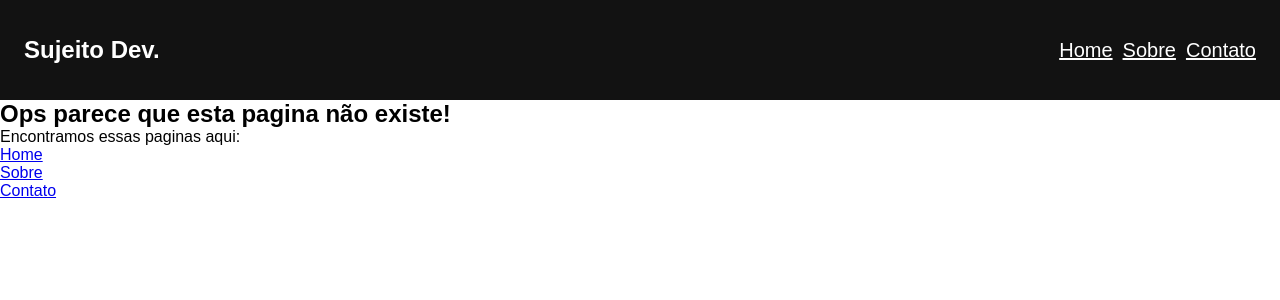
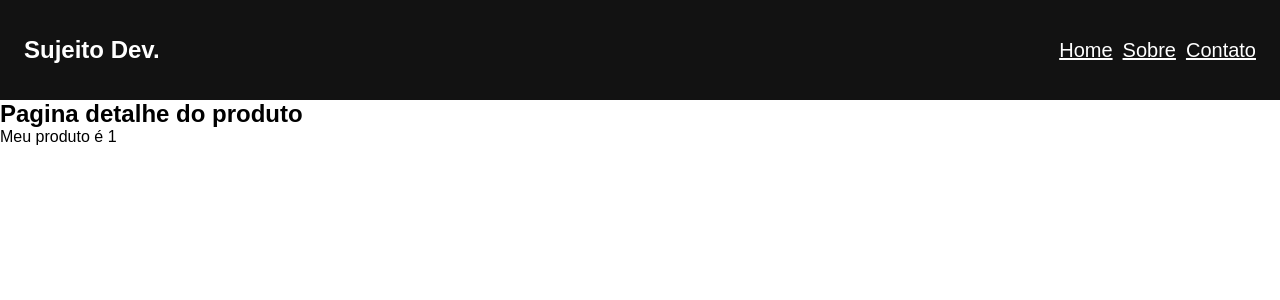
Before and after one commit to dandarabianca/projeto-empresa, a React (Create React App) app: page /produto/1 in a window 1280 px wide. Shown: the top 300 px of the page. Built offline with nearby package versions, Linux system fonts and the light colour scheme.

Commit message:
finalizando rotas

```diff
--- a/src/pages/Home/index.js
+++ b/src/pages/Home/index.js
@@ -1,16 +1,15 @@
-import { Link } from 'react-router-dom';
+import { Link } from "react-router-dom";
 
 function App() {
   return (
     <div className="App">
-        <h1>
-          Bem vindo a pagina home!
-        </h1>
-        <span>Sujeito programador</span> <br/>
-        <br/>
-
-        <Link to="/sobre">Sobre</Link> <br/>
+      <h1>Bem vindo a pagina home!</h1>
+      <span>Sujeito programador</span> <br />
+      <br />
+      <Link to="/sobre">Sobre</Link> <br />
       <Link to="/contato">Contato</Link>
+      <hr />
+      <Link to="/produto/123">Acessar produto 123</Link>
     </div>
   );
 }
--- a/src/pages/Produto/index.js
+++ b/src/pages/Produto/index.js
@@ -1,10 +1,14 @@
+import { useParams } from "react-router-dom";
 
-function Produto(){
-    return(
-        <div>
-            <h2>Produtos</h2>
-        </div>
-    )
+function Produto() {
+  const { id } = useParams();
+  return (
+    <div>
+      <h2>Pagina detalhe do produto</h2>
+
+      <span>Meu produto é {id}</span>
+    </div>
+  );
 }
 
 export default Produto;
--- a/src/routes.js
+++ b/src/routes.js
@@ -2,6 +2,8 @@ import { BrowserRouter, Routes, Route } from "react-router-dom";
 import Home from "./pages/Home";
 import Sobre from "./pages/Sobre";
 import Contato from "./pages/Contato";
+import Produto from "./pages/Produto";
+
 import Erro from "./pages/Erro";
 
 import Header from "./components/Header";
@@ -14,6 +16,7 @@ function RoutesApp() {
         <Route path="/" element={<Home />} />
         <Route path="/sobre" element={<Sobre />} />
         <Route path="/contato" element={<Contato />} />
+        <Route path="/produto/:id" element={<Produto />} />
 
         <Route path="*" element={<Erro />} />
       </Routes>
```
Lines whose indentation alone changed are shown as unchanged.
